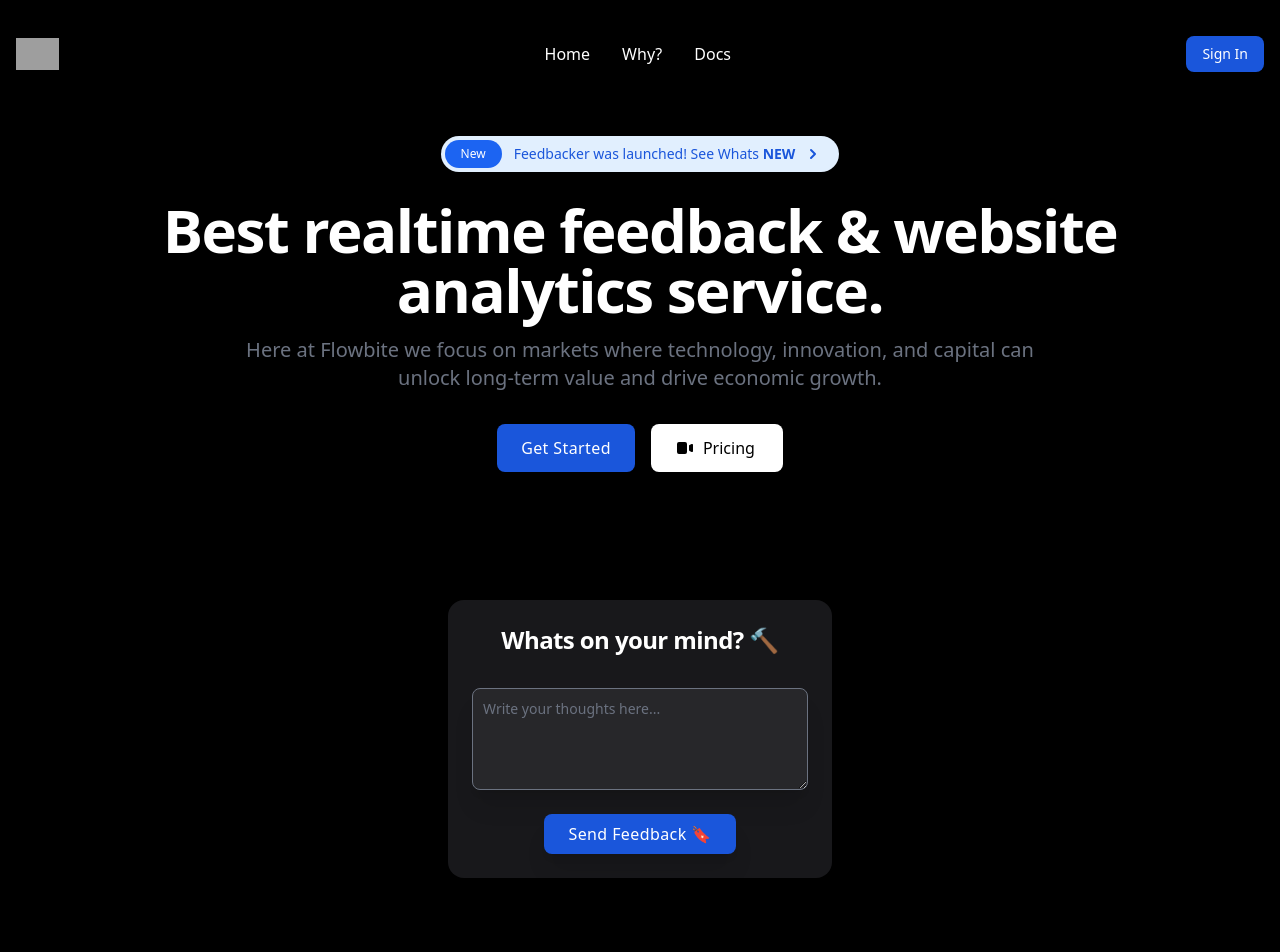
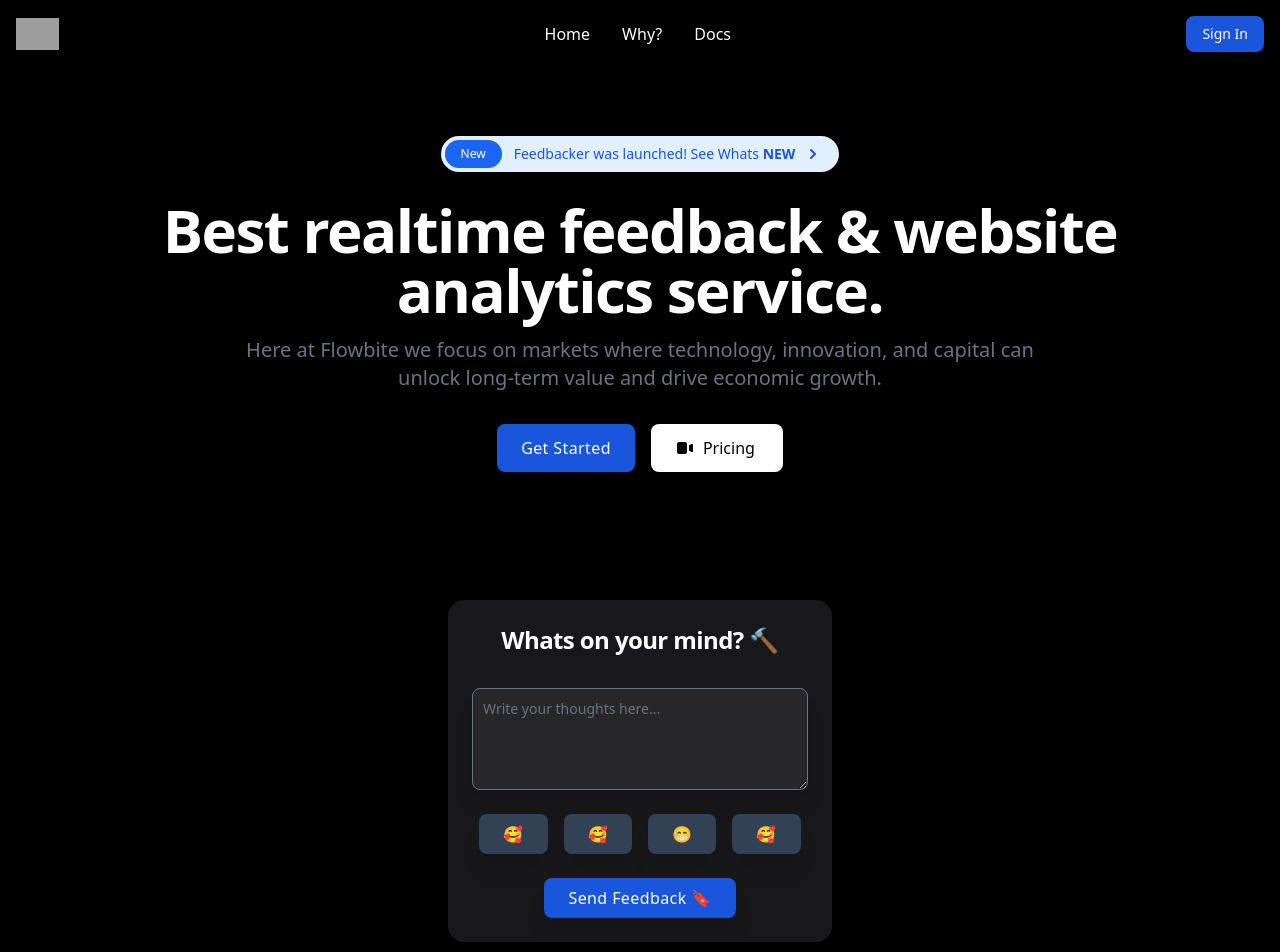
Before and after one commit to ramezj/FeedbackManager, a Next.js app: page / in a window 1280 px wide. Shown: the top 952 px of the page. Before the commit the page ends 878 px from the top, so only its background shows below. Built offline with nearby package versions, Linux system fonts and the light colour scheme; grey boxes are pictures that could not be loaded.

Commit message:
MVP Emojis

```diff
--- a/src/components/MVP.js
+++ b/src/components/MVP.js
@@ -6,20 +6,37 @@ import { Input } from "@nextui-org/react";
 import { motion } from 'framer-motion';
 
 const MVP = () => {
+    const [ rating, setRating ] = useState();
+    const [ description, setDescription ] = useState("")
     return (
     <div>
-<div class="shadow-xl max-w-sm p-6 bg-zinc-900 rounded-2xl shadow dark:bg-gray-950">
+<motion.div whileHover={{scale:1.1}} class="shadow-xl max-w-sm p-6 bg-zinc-900 rounded-2xl shadow dark:bg-gray-950">
     <a href="#">
         <h5 class="mb-2 text-2xl font-bold tracking-tight text-white dark:text-white">Whats on your mind? 🔨 </h5>
         <br></br>
     </a>
 <textarea id="message" rows="4" class="shadow-xl block p-2.5 w-full text-sm text-white bg-zinc-800 rounded-lg focus:ring-blue-500 focus:border-blue-500 dark:bg-gray-700 dark:placeholder-gray-400 dark:text-white dark:focus:ring-blue-500 dark:focus:border-blue-500" placeholder="Write your thoughts here..."></textarea>
 <br></br>
+<div class="space-x-4">
+<motion.button whileHover={{scale: 1.1}} class="shadow-xl bg-slate-700 duration-500 shadow-xl px-6 py-2 font-large tracking-wide text-white capitalize transition-colors transform rounded-lg">
+ 🥰
+</motion.button>
+<motion.button whileHover={{scale: 1.1}} class="shadow-xl bg-slate-700 duration-500 shadow-xl px-6 py-2 font-large tracking-wide text-white capitalize transition-colors transform rounded-lg">
+ 🥰
+</motion.button>
+<motion.button whileHover={{scale: 1.1}} class="shadow-xl bg-slate-700 duration-500 shadow-xl px-6 py-2 font-large tracking-wide text-white capitalize transition-colors transform rounded-lg">
+ 😁
+</motion.button>
+<motion.button whileHover={{scale: 1.1}} class="shadow-xl bg-slate-700 duration-500 shadow-xl px-6 py-2 font-large tracking-wide text-white capitalize transition-colors transform rounded-lg">
+ 🥰
+</motion.button>
+</div>
+<br></br>
 <motion.button whileHover={{scale: 1.1}} class="bg-blue-700 duration-500 shadow-xl px-6 py-2 font-medium tracking-wide text-white capitalize transition-colors transform rounded-lg">
 Send Feedback 🔖
 </motion.button>
-</div>
-
+</motion.div>
+<br></br><br></br><br></br><br></br>
     </div>
   )
 }
--- a/src/components/Navbar.js
+++ b/src/components/Navbar.js
@@ -13,7 +13,7 @@ const Navbar = (props) => {
     router.push('/settings')
   }
     return (
-        <nav class="bg-black dark:bg-gray-900 fixed w-full z-20 top-5 left-0">
+        <nav class="bg-black dark:bg-gray-900 fixed w-full z-20 top-0 left-0">
   <div class="max-w-screen-xl flex flex-wrap items-center justify-between mx-auto p-4">
   <a href="https://flowbite.com/" class="flex items-center">
       <img src="https://flowbite.com/docs/images/logo.svg" class="h-8 mr-3" alt="Flowbite Logo"/>
--- /dev/null
+++ b/src/pages/api/receiveFeedback.js
@@ -0,0 +1,29 @@
+import { PrismaClient } from '@prisma/client';
+import bcrypt from 'bcrypt';
+import jwt from "jsonwebtoken";
+
+export default async function handler(req, res) {
+    const prisma = new PrismaClient();
+    const { body, method } = req;
+    if (method !== "GET") {
+        return res.status(405).json({
+            message: "Method not allowed",
+          });
+    };
+    const { id } = req.query;
+    try {
+        const newFeedback = await prisma.feedback.create({
+            data:{
+                title:'test',
+                rating:1,
+                description:"req.body.description",
+                userId:id
+            }
+        })
+        res.status(200).json({newFeedback})
+    } catch (error) {
+        res.status(400).json({error});
+        console.error(error);
+    }
+    console.log(id);
+  }
```
